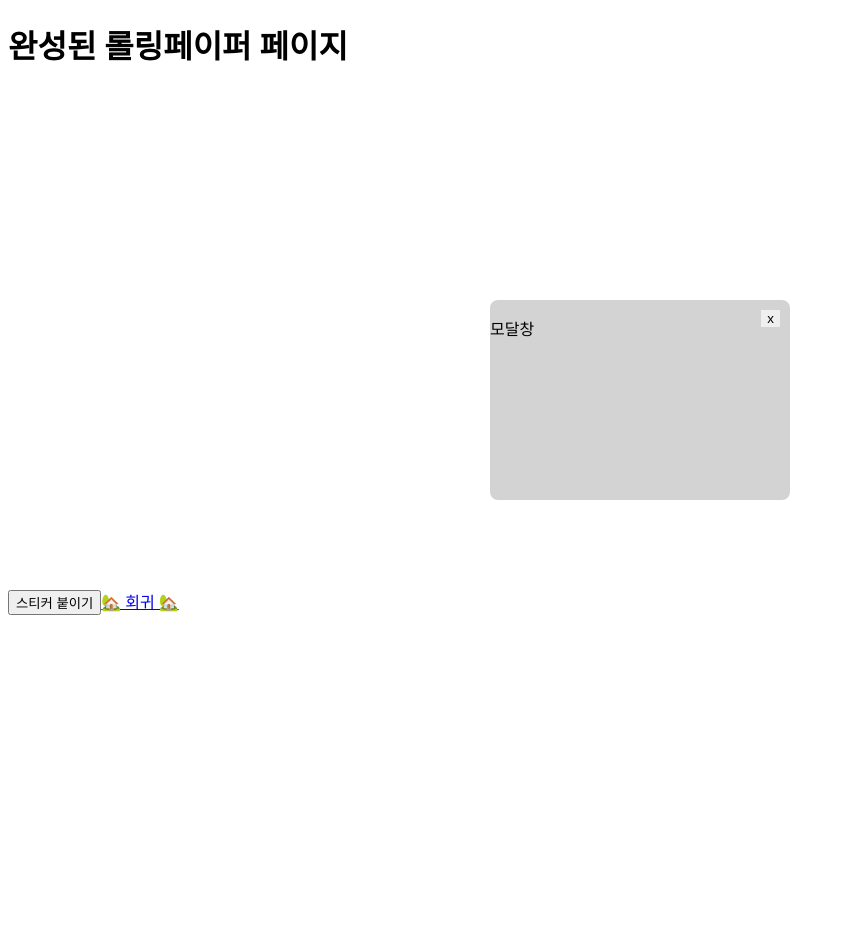
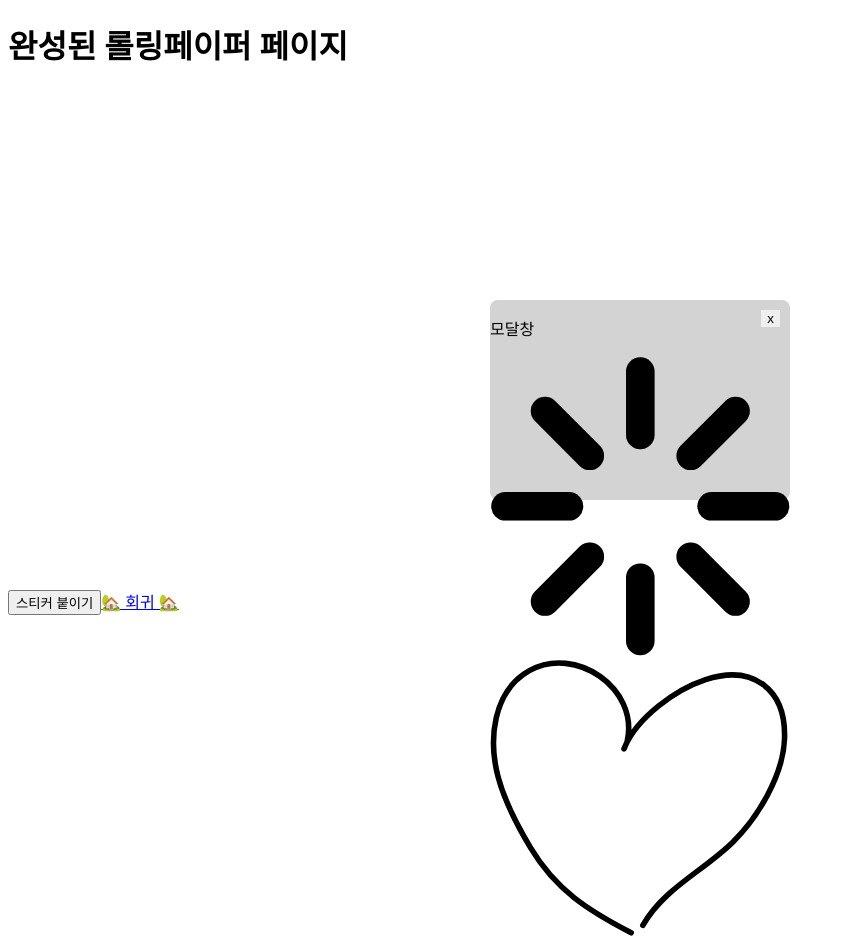
Before and after one commit to nyong-nyong/pangparty-fe, a React (Create React App) app: page /rollingpaper in a window 1280 px wide. Both pictures are taken after a click on the button "스티커 붙이기". Shown: the whole page, without its empty margins (0-845 px from the left). Before the commit the page ends 800 px from the top, so only its background shows below. Built offline with nearby package versions, Linux system fonts and the light colour scheme; the HTML template or start-up script is replaced by a standard one.

Commit message:
S08P12A306-186 feature: modal창 스티커 이미지 불러오기

```diff
--- /dev/null
+++ b/src/components/Sticker/StickerList.js
@@ -0,0 +1,12 @@
+import React from 'react'
+import {ReactComponent as Pang } from "../../assets/stickers/pang.svg";
+import {ReactComponent as Heart } from "../../assets/stickers/heart.svg";
+
+export default function StickerList() {
+  return (
+    <div>
+      <Pang/>
+      <Heart/>
+    </div>
+  );
+}
--- a/src/components/common/Modal.js
+++ b/src/components/common/Modal.js
@@ -1,13 +1,14 @@
 import React, { useEffect, useRef } from "react";
 import "../common/Modal.css";
 
-export default function Modal({ setModalOpen }) {
+export default function Modal({ setModalOpen, InnerComponent }) {
   // 모달창 닫기
   const closeModal = () => {
     setModalOpen(false);
   };
 
-  // const modalRef = useRef < HTMLDivElement > null;
+  console.log(InnerComponent)
+
   const modalRef = useRef();
 
   useEffect(() => {
@@ -18,12 +19,12 @@ export default function Modal({ setModalOpen }) {
     };
     // 이벤트 핸들러 등록
     document.addEventListener("mousedown", handler);
-    document.addEventListener('touchstart', handler); // 모바일 대응
+    document.addEventListener("touchstart", handler); // 모바일 대응
 
     return () => {
       // 이벤트 핸들러 해제
       document.removeEventListener("mousedown", handler);
-      document.removeEventListener('touchstart', handler); // 모바일 대응
+      document.removeEventListener("touchstart", handler); // 모바일 대응
     };
   });
 
@@ -33,6 +34,7 @@ export default function Modal({ setModalOpen }) {
         x
       </button>
       <p>모달창</p>
+      <InnerComponent/>
     </div>
   );
 }
--- a/src/pages/PieceListPage.js
+++ b/src/pages/PieceListPage.js
@@ -1,6 +1,8 @@
 import React, { useState } from "react";
 import { Link } from "react-router-dom";
 import Modal from "../components/common/Modal";
+// import Modal from "../components/common/Modal";
+import StickerList from "../components/Sticker/StickerList";
 
 // 완성된 롤링페이퍼 페이지
 
@@ -15,7 +17,8 @@ export default function PieceListPage() {
       <h1>완성된 롤링페이퍼 페이지</h1>
       <div style={{ width: "100%", height: "500px" }}></div>
       <button onClick={showModal}>스티커 붙이기</button>
-      {modalOpen && <Modal setModalOpen={setModalOpen}/>}
+      {/* {modalOpen && <Modal setModalOpen={setModalOpen}/>} */}
+      {modalOpen && <Modal setModalOpen={setModalOpen} InnerComponent={StickerList}/>}
       <Link to="/">🏡 회귀 🏡</Link>
     </div>
   );
```
Also changed, not shown: src/assets/stickers/heart.svg (added).
